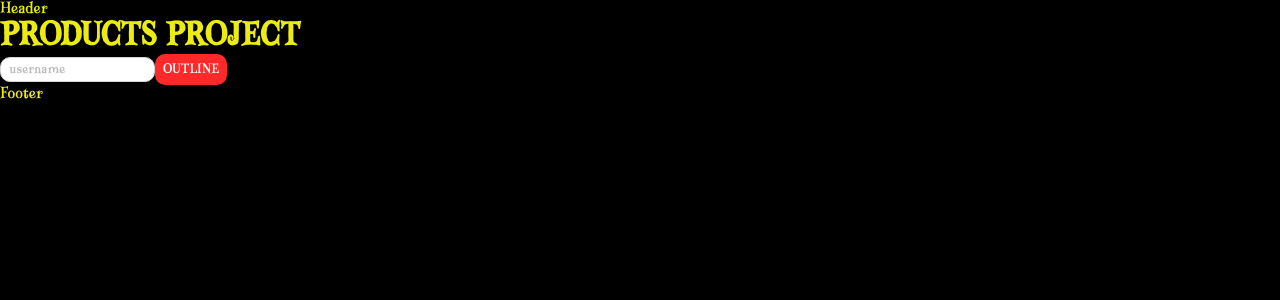
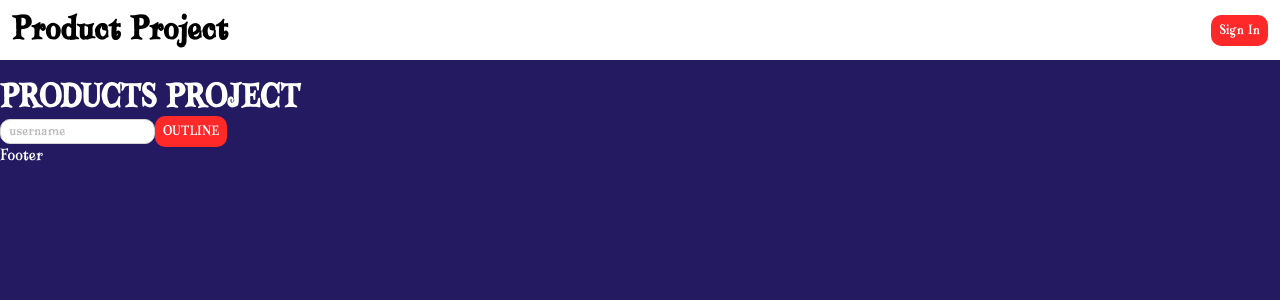
Before and after one commit to MohammadJavad-Alghosi78/product-project, a Next.js app: page / in a window 1280 px wide. Shown: the top 300 px of the page. Built offline with nearby package versions, Linux system fonts and the light colour scheme.

Commit message:
add sidebar and header

```diff
--- a/components/common/Header/index.jsx
+++ b/components/common/Header/index.jsx
@@ -1,7 +1,73 @@
+// * node_modules
 import React from "react";
+import { AiOutlineMenu, AiOutlineCloseCircle } from "react-icons/ai";
 
-const Index = () => {
-  return <header>Header</header>;
+// * components
+import Button from "microComponents/Button";
+
+// * Styles
+import { HeaderWrapper, Sidebar, SidebarElement } from "./styled";
+
+// * JSX
+const Header = () => {
+  // * States
+  const [isMobile, setIsMobile] = React.useState(true);
+  const [isSidebarOpen, setIsSidebarOpen] = React.useState(false);
+
+  // * Refs
+  const sidebarRef = React.useRef();
+
+  // * Handlers
+  const handleShowSidebar = () => {
+    setIsSidebarOpen(!isSidebarOpen);
+  };
+
+  const handleSidebarProp = (flag) => {
+    if (flag) {
+      sidebarRef.current.style.width = "100%";
+      sidebarRef.current.style.zIndex = "100";
+      sidebarRef.current.style.opacity = "1";
+    } else {
+      sidebarRef.current.style.width = "0";
+      sidebarRef.current.style.zIndex = "-1";
+      sidebarRef.current.style.opacity = "0";
+    }
+  };
+
+  React.useEffect(() => {
+    if (window.innerWidth < 992) {
+      setIsMobile(true);
+    } else {
+      setIsMobile(false);
+    }
+  }, []);
+
+  React.useEffect(() => {
+    handleSidebarProp(isSidebarOpen);
+  }, [isSidebarOpen]);
+
+  if (isMobile) {
+    return (
+      <HeaderWrapper>
+        <AiOutlineMenu onClick={handleShowSidebar} />
+        <h3>Product Project</h3>
+        <Sidebar ref={sidebarRef}>
+          <AiOutlineCloseCircle
+            onClick={handleShowSidebar}
+            className="close-icon"
+          />
+          <SidebarElement>ksjafkljsakldfjkljkl</SidebarElement>
+        </Sidebar>
+      </HeaderWrapper>
+    );
+  }
+
+  return (
+    <HeaderWrapper>
+      <Button variant="primary">Sign In</Button>
+      <h1>Product Project</h1>
+    </HeaderWrapper>
+  );
 };
 
-export default Index;
+export default Header;
--- /dev/null
+++ b/components/common/Header/styled.js
@@ -0,0 +1,38 @@
+// * node_modules
+import styled from "styled-components";
+
+// * components
+export const HeaderWrapper = styled.header`
+  padding: 12px;
+  background-color: ${({ theme }) => theme.colors.white};
+  color: ${({ theme }) => theme.colors.black};
+  direction: rtl;
+  display: flex;
+  justify-content: space-between;
+  align-items: center;
+  margin-bottom: 20px;
+`;
+
+export const Sidebar = styled.ul`
+  background-color: ${({ theme }) => theme.colors.black};
+  color: ${({ theme }) => theme.colors.white};
+  width: 0;
+  height: 100%;
+  padding: 12px;
+  list-style: none;
+  position: absolute;
+  top: 0px;
+  right: 0;
+  z-index: -10;
+  transition: all 0.5s;
+  opacity: 0;
+
+  .close-icon {
+    width: 24px;
+    height: 24px;
+  }
+`;
+
+export const SidebarElement = styled.li`
+  border: 1px solid white;
+`;
--- a/components/common/Template/index.jsx
+++ b/components/common/Template/index.jsx
@@ -8,11 +8,11 @@ import Footer from "components/common/Footer";
 
 const Template = ({ children }) => {
   return (
-    <React.Fragment>
+    <Container>
       <Header />
-      <Container>{children}</Container>
+      <main>{children}</main>
       <Footer />
-    </React.Fragment>
+    </Container>
   );
 };
 
--- a/constants/theme.js
+++ b/constants/theme.js
@@ -2,6 +2,7 @@ export const colors = {
   black: "#000000",
   gray: "#D8D4D4",
   placeholderGray: "#BABABA",
+  backgroundBody: "#231a62",
   red: "#FF2929",
   yellow: "#ECEC13",
   white: "#ffffff",
--- a/package.json
+++ b/package.json
@@ -13,6 +13,7 @@
     "nookies": "^2.5.2",
     "react": "17.0.2",
     "react-dom": "17.0.2",
+    "react-icons": "^4.3.1",
     "react-query": "^3.28.0",
     "styled-components": "^5.3.3"
   }
--- a/styles/globals.css
+++ b/styles/globals.css
@@ -12,8 +12,9 @@ body {
     Ubuntu, Cantarell, Fira Sans, Droid Sans, Helvetica Neue, sans-serif;
   margin: 0;
   padding: 0;
-  background-color: black;
-  color: #ecec13;
+  background-color: #231a62;
+  color: rgb(255, 255, 255);
+  min-height: 100vh;
 }
 
 a {
```
Also changed, not shown: 1 other file (tests, documents, lock files or other folders).
